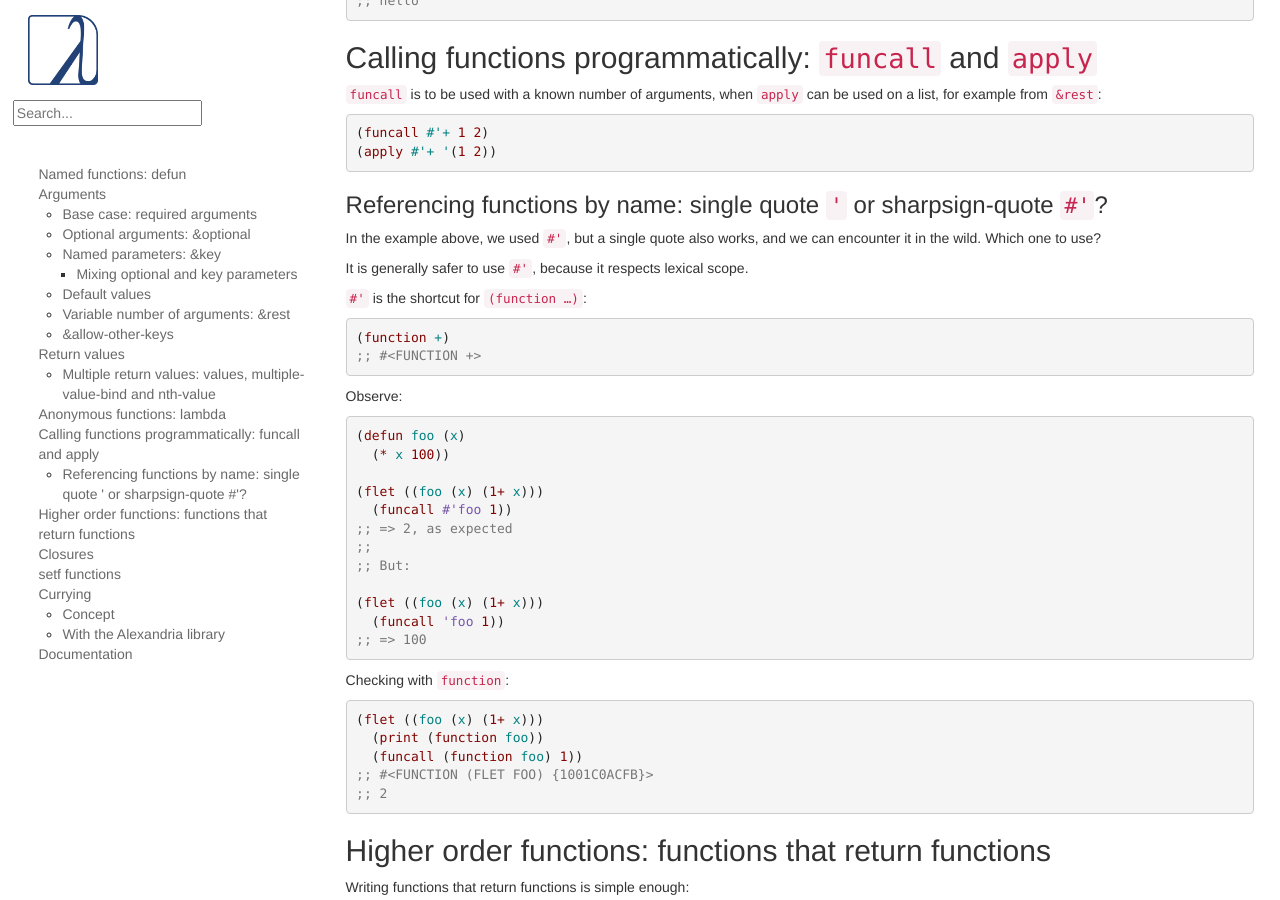
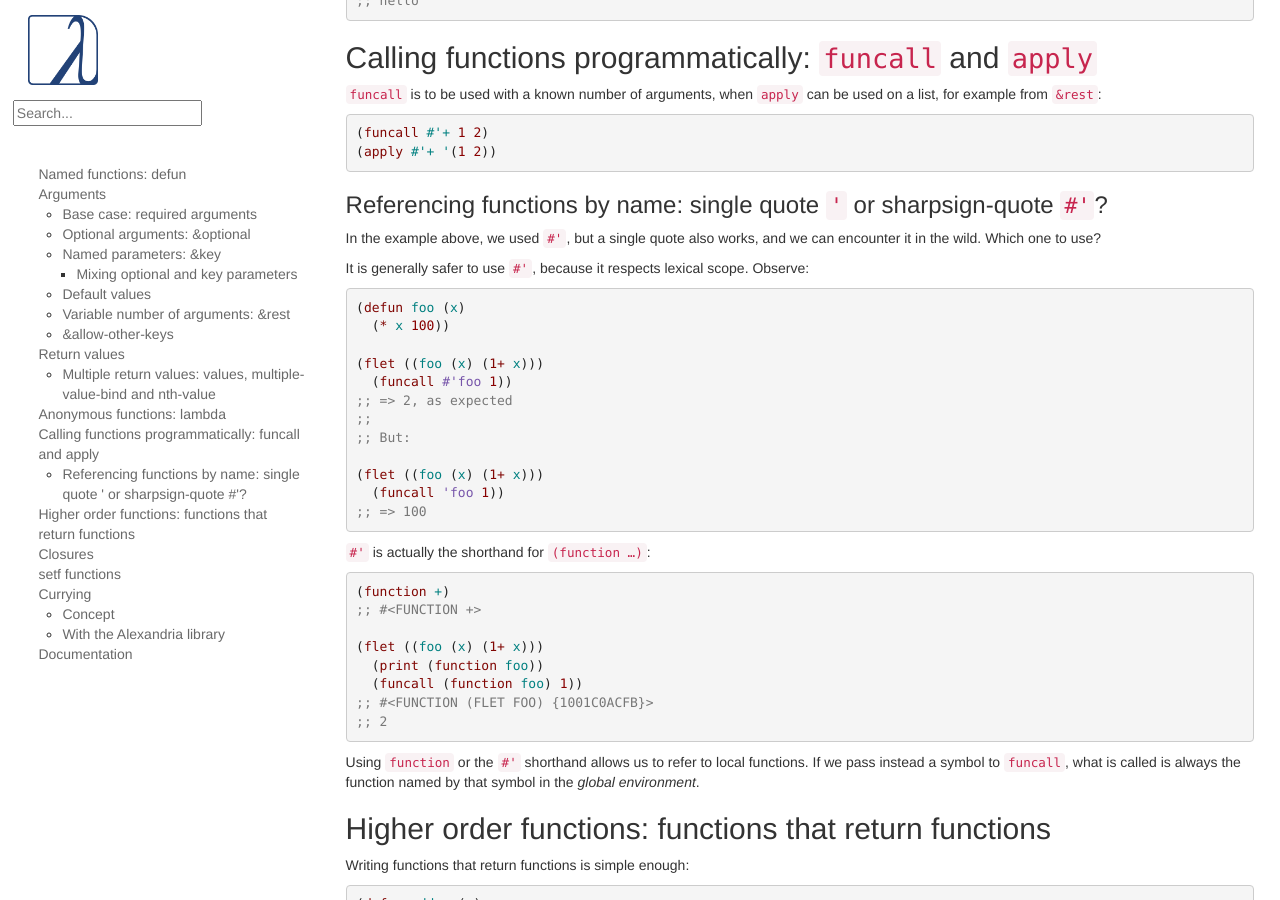
Before and after one commit to LispCookbook/cl-cookbook, a Jekyll site: the page built from functions.md, in a window 1280 px wide and 900 px high, scrolled down 5142 px. Built offline with Jekyll 4.4.1, drawn with Linux system fonts in a browser that asks for light colours.

Commit message:
functions: referencing by name, single quote or sharpsign-quote? ++

```diff
--- a/functions.md
+++ b/functions.md
@@ -361,16 +361,7 @@ can be used on a list, for example from `&rest`:
 In the example above, we used `#'`, but a single quote also works, and
 we can encounter it in the wild. Which one to use?
 
-It is generally safer to use `#'`, because it respects lexical scope.
-
-`#'` is the shortcut for `(function …)`:
-
-~~~lisp
-(function +)
-;; #<FUNCTION +>
-~~~
-
-Observe:
+It is generally safer to use `#'`, because it respects lexical scope. Observe:
 
 ~~~lisp
 (defun foo (x)
@@ -387,15 +378,22 @@ Observe:
 ;; => 100
 ~~~
 
-Checking with `function`:
+`#'` is actually the shorthand for `(function …)`:
 
 ~~~lisp
+(function +)
+;; #<FUNCTION +>
+
 (flet ((foo (x) (1+ x)))
   (print (function foo))
   (funcall (function foo) 1))
 ;; #<FUNCTION (FLET FOO) {1001C0ACFB}>
 ;; 2
 ~~~
+
+Using `function` or the `#'` shorthand allows us to refer to local
+functions. If we pass instead a symbol to `funcall`, what is
+called is always the function named by that symbol in the *global environment*.
 
 
 ## Higher order functions: functions that return functions
```
